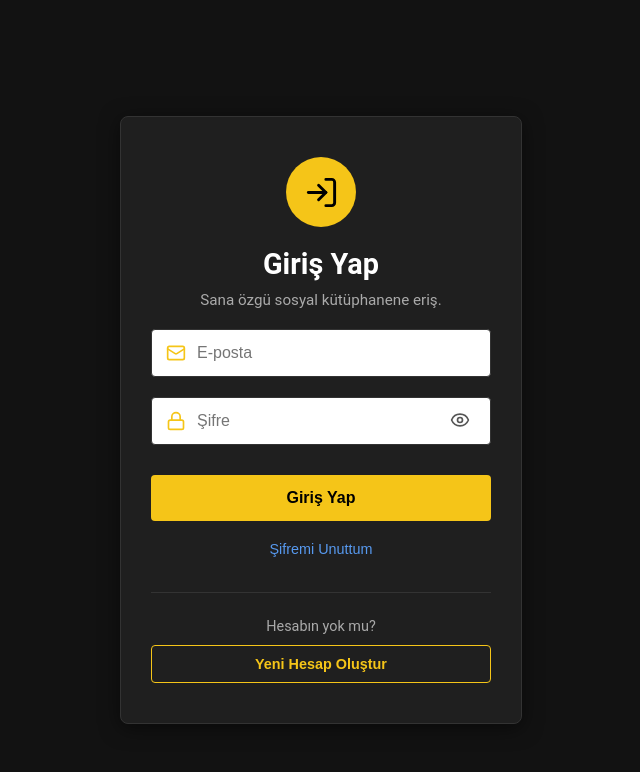
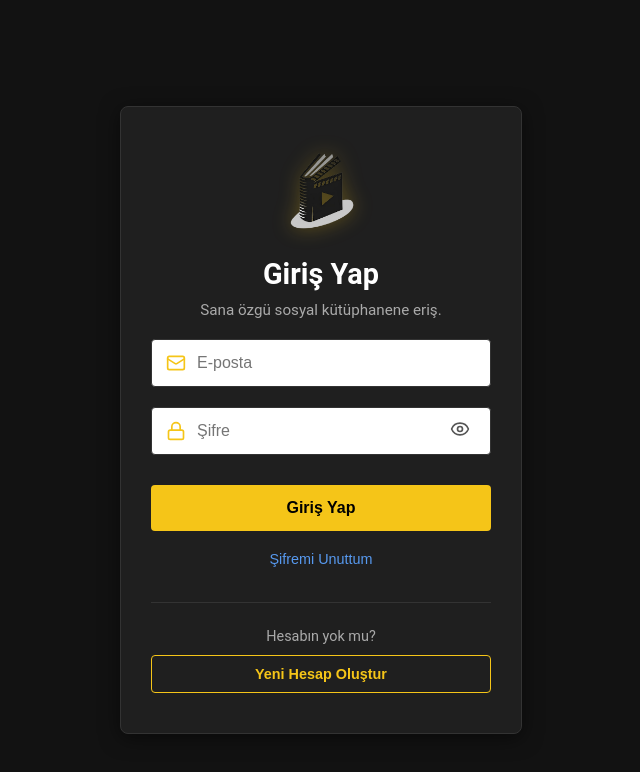
Before and after one commit to mervebudakk/sosyal-kutuphane-platformu, a React (Create React App) app in the folder frontend/: page / in a window 1280 px wide. Shown: the top 772 px of the page, without its empty margins (319-959 px from the left). Built offline with nearby package versions, Linux system fonts and the light colour scheme; no server answers.

Commit message:
style(ui): Update branding logos on login and navbar
Replaced default assets with project-specific logos on the login screen and navigation bar to align with the chosen visual identity.

```diff
--- a/frontend/public/index.html
+++ b/frontend/public/index.html
@@ -2,14 +2,14 @@
 <html lang="en">
   <head>
     <meta charset="utf-8" />
-    <link rel="icon" href="%PUBLIC_URL%/favicon.ico" />
+    <link rel="icon" href="%PUBLIC_URL%/favicon.svg" />
     <meta name="viewport" content="width=device-width, initial-scale=1" />
     <meta name="theme-color" content="#000000" />
     <meta
       name="description"
-      content="Web site created using create-react-app"
+      content="Sosyal Kütüphane Platformu - Kitap ve Film Koleksiyonu"
     />
-    <link rel="apple-touch-icon" href="%PUBLIC_URL%/logo192.png" />
+    <link rel="apple-touch-icon" href="%PUBLIC_URL%/logo.png" />
     <!--
       manifest.json provides metadata used when your web app is installed on a
       user's mobile device or desktop. See https://developers.google.com/web/fundamentals/web-app-manifest/
@@ -24,7 +24,7 @@
       work correctly both with client-side routing and a non-root public URL.
       Learn how to configure a non-root public URL by running `npm run build`.
     -->
-    <title>React App</title>
+    <title>Sosyal Kütüphane</title>
   </head>
   <body>
     <noscript>You need to enable JavaScript to run this app.</noscript>
--- a/frontend/src/Sayfalar/GirisKayit.jsx
+++ b/frontend/src/Sayfalar/GirisKayit.jsx
@@ -103,15 +103,12 @@ const GirisKayit = () => {
 
                 {/* Header */}
                 <div style={{ padding: '40px 30px 20px', textAlign: 'center' }}>
-                    <div style={{
-                        width: '70px', height: '70px',
-                        background: '#F5C518', // IMDb Sarısı
-                        borderRadius: '50%',
-                        display: 'flex', alignItems: 'center', justifyContent: 'center',
-                        margin: '0 auto 20px',
-                        color: 'black'
-                    }}>
-                        {isSignUp ? <UserPlus size={35} /> : <LogIn size={35} />}
+                    <div style={{ textAlign: 'center', marginBottom: '20px' }}>
+                    <img
+                        src="/logo.png"
+                        alt="Sosyal Kütüphane Logo"
+                        style={{ width: '80px', height: 'auto', filter: 'drop-shadow(0 0 10px rgba(245, 197, 24, 0.3))' }}
+                    />
                     </div>
                     <h2 style={{ color: 'white', margin: '0 0 10px 0', fontSize: '1.8rem', fontWeight: '700' }}>
                         {isSignUp ? 'Hesap Oluştur' : 'Giriş Yap'}
```
Also changed, not shown: frontend/public/favicon.svg (added), frontend/public/logo.png (added).
